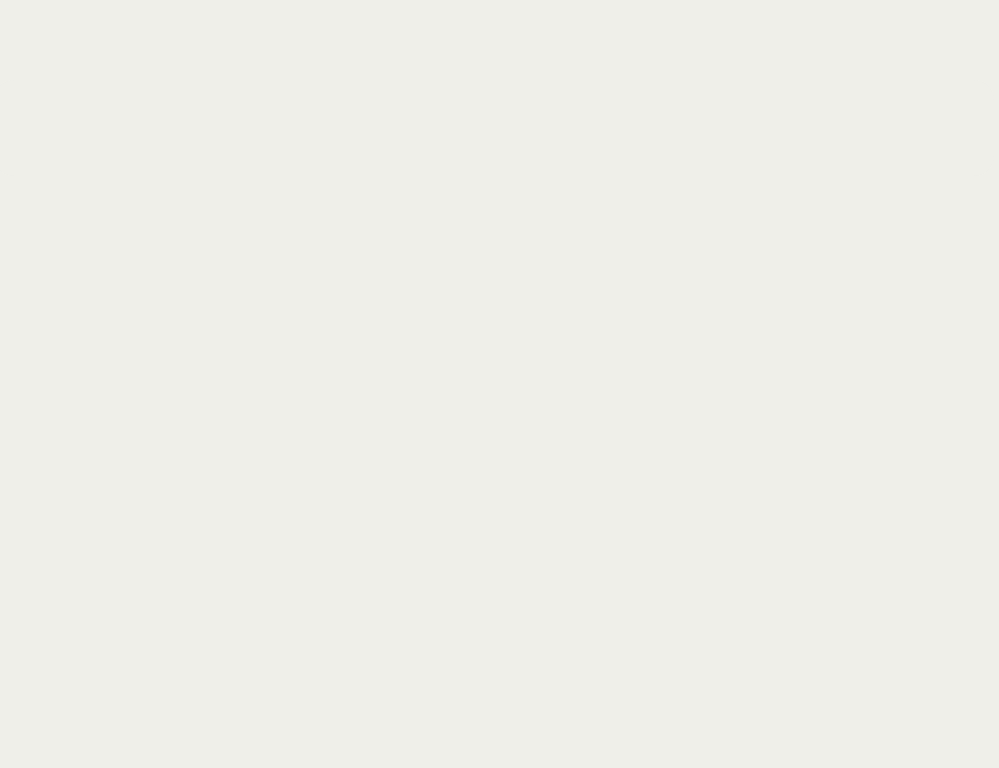
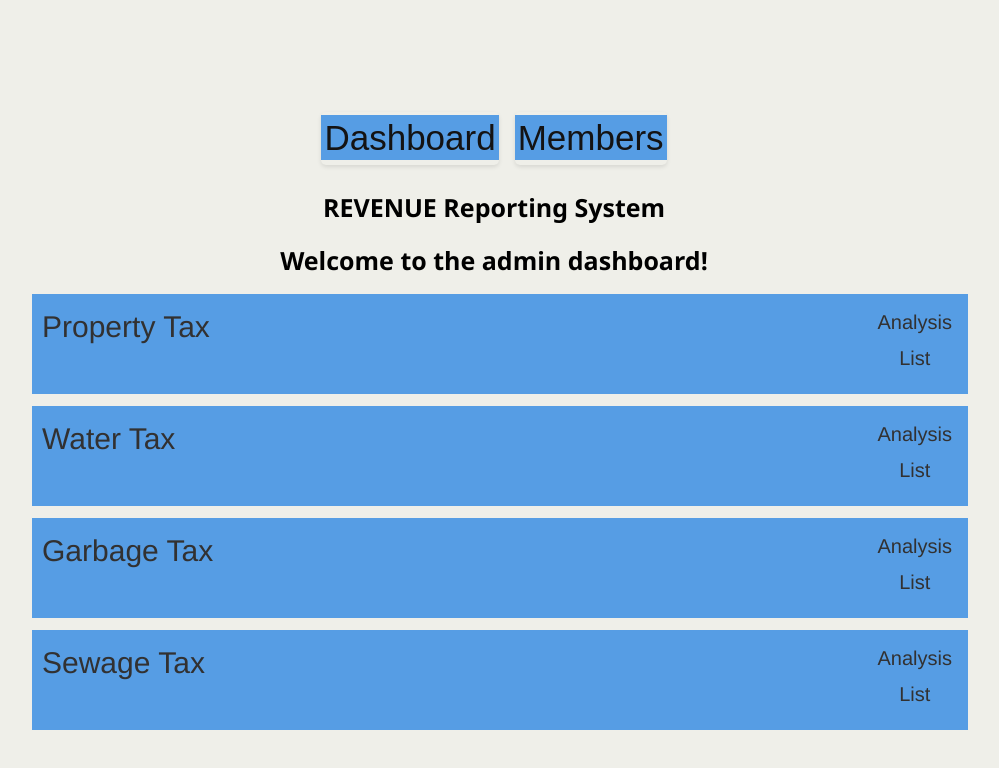
Before and after one commit to A-R-P-I-T-JAIN/Hack-Ndore, a React (Vite) app in the folder Client/: page /admin in a window 1280 px wide. Before the commit this address had no page. Shown: the top 768 px of the page, without its empty margins (146-1145 px from the left). Built offline with nearby package versions, Linux system fonts and the light colour scheme.

Commit message:
revenue reporting system

```diff
--- a/Client/src/App.jsx
+++ b/Client/src/App.jsx
@@ -4,6 +4,7 @@ import {BrowserRouter, Route, Routes} from 'react-router-dom'
 import Home from './components/Home'
 import Login from './components/Login'
 import Register from './components/Register'
+import Admin from './components/Admin'
 
 function App() {
 
@@ -13,6 +14,7 @@ function App() {
       <Route path='/' element={<Home/>} />
       <Route path='/login' element={<Login/>} />
       <Route path='/register' element={<Register/>} />
+      <Route path='/admin/*' element={<Admin/>}/>
 
     </Routes>
     </BrowserRouter>
--- /dev/null
+++ b/Client/src/components/Admin.css
@@ -0,0 +1,152 @@
+body {
+    font-family: Arial, sans-serif;
+  }
+
+  nav {
+    color: rgb(11, 10, 10);
+    font-size: 35px;
+    display: flex;
+    justify-content: center;
+
+  }
+
+  nav ul {
+    list-style-type: none;
+    display: flex;
+    justify-content: center;
+    padding:0 85px;
+    gap: 1rem;
+  }
+
+  nav a {
+    color: rgb(20, 19, 19);
+    text-decoration: none;
+    transition: color 0.2s;
+    width:200px;
+  }
+
+  nav a:hover {
+    color:black;
+  }
+
+  .container {
+    padding: 2rem;
+  }
+
+  h1 {
+    color: #333;
+  }
+
+  ul {
+    list-style-type: none;
+    padding: 0;
+  }
+
+  li {
+    margin-bottom: 1rem;
+    border-radius: 5px;
+    box-shadow: 0 2px 4px rgba(0, 0, 0, 0.1);
+    transition: transform 0.2s, box-shadow 0.2s;
+  }
+  img{
+    width:430px;
+    margin-top:10px;
+  }
+
+  li:hover {
+    transform: translateY(-5px);
+    box-shadow: 0 4px 8px rgba(0, 0, 0, 0.2);
+  }
+  .contain{
+    display: flex;
+    flex-direction: column;
+  }
+  .info{
+    display: flex;
+    width:100%;
+    height:100px;
+    color:rgb(50, 49, 49);
+    font-size: 30px;
+    padding: 10px;
+    align-content: center;
+    justify-content: space-between;
+    font-family: 'Franklin Gothic Medium', 'Arial Narrow', Arial, sans-serif;
+    background-color: rgb(86, 157, 228);
+    margin:6px;
+  }
+  .info:hover {
+    transform: translateY(-5px);
+    box-shadow: 0 4px 8px rgba(0, 0, 0, 0.2);
+  }
+  .info button{
+    background-color: rgb(86, 157, 228);
+  }
+  .test{
+    background-color: rgb(86, 157, 228);
+    font-size: 20px;
+    display: flex;
+    flex-direction: column;
+  }
+  a{
+    padding: 3px;
+    background-color: rgb(86, 157, 228);
+  }
+  a:hover{
+    color: #6a6565;
+  }
+
+  .dashboard h1, p{
+  font-size: 25px;
+  padding: 8px 0;
+  color: black;
+  font-family:'Segoe UI', Tahoma, Geneva, Verdana, sans-serif;
+  font-weight: 800;
+  }
+  .memberList, .memberListG, .memberListS,.memberListW{
+    border: 1px solid black;
+    padding: 10px;
+  }
+  .memberList li{
+   height: 50px;
+   font-size: 25px;
+   background-color: rgb(190, 97, 97);
+  }
+  .memberListG li{
+    height: 50px;
+    font-size: 25px;
+    background-color: rgb(190, 97, 97);
+   }
+   .memberListS li{
+    height: 50px;
+    font-size: 25px;
+    background-color: rgb(190, 97, 97);
+   }
+   .memberListW li{
+    height: 50px;
+    font-size: 25px;
+    background-color: rgb(190, 97, 97);
+   }
+  .memberList h1{
+    font-size: 25px;
+    padding: 10px;
+    margin-bottom: 50px;
+  }
+  .memberListS h1{
+    font-size: 25px;
+    padding: 10px;
+    margin-bottom: 50px;
+  }
+  .memberListG h1{
+    font-size: 25px;
+    padding: 10px;
+    margin-bottom: 50px;
+  }
+  .memberListW h1{
+    font-size: 25px;
+    padding: 10px;
+    margin-bottom: 50px;
+  }
+
+  .dashboard button{
+    padding-bottom: 30px;
+  }
--- /dev/null
+++ b/Client/src/components/Admin.jsx
@@ -0,0 +1,25 @@
+import './Admin.css';
+import { BrowserRouter as Router, Route, Routes } from 'react-router-dom';
+import Dashboard from './Dashboard';
+import MembersList from './MembersList';
+import MembersListW from './MembersListW';
+import MembersListG from './MembersListG';
+import MembersListS from './MembersListS';
+import Navbars from './Navbars';
+
+export default function Admin() {
+  return (
+
+      <div>
+        <Navbars/>
+        <Routes>
+          <Route path="/" element={<Dashboard />} />
+          <Route path="/members" element={<MembersList />} />
+          <Route path="/membersW" element={<MembersListW/>}/>
+          <Route path="/membersG" element={<MembersListG/>}/>
+          <Route path="/membersS" element={<MembersListS/>}/>
+        </Routes>
+      </div>
+
+  );
+}
--- /dev/null
+++ b/Client/src/components/Dashboard.jsx
@@ -0,0 +1,47 @@
+import React from 'react';
+import { BrowserRouter as Router, Route, Routes } from 'react-router-dom';
+import MembersList from './MembersList';
+import { Link } from 'react-router-dom';
+
+function Dashboard() {
+  return (
+    <div className="dashboard">
+      <h1>REVENUE Reporting System</h1>
+      <p >Welcome to the admin dashboard!</p>
+
+      <div className="contain">
+
+      <div className="info">
+        Property Tax
+        <div className="test">
+      <a><Link to="/admin/analysis">Analysis</Link></a>
+      <a><Link to="/admin/members">List</Link></a>
+      </div>
+      </div>
+
+      <div className="info">Water Tax
+      <div className="test">
+      <a><Link to="/admin/analysis">Analysis</Link></a>
+      <a><Link to="/admin/membersW">List</Link></a>
+      </div>
+      </div>
+
+      <div className="info">Garbage Tax
+      <div className="test">
+      <a><Link to="/admin/analysis">Analysis</Link></a>
+      <a><Link to="/admin/membersG">List</Link></a>
+      </div>
+
+      </div>
+      <div className="info">Sewage Tax
+      <div className="test">
+      <a><Link to="/admin/analysis">Analysis</Link></a>
+      <a><Link to="/admin/membersS">List</Link></a>
+      </div>
+      </div>
+      </div>
+    </div>
+  );
+}
+
+export default Dashboard;
--- /dev/null
+++ b/Client/src/components/MembersList.jsx
@@ -0,0 +1,22 @@
+import React from 'react';
+
+const members = [
+  { id: 1, name: 'John Doe' },
+  { id: 2, name: 'Jane Smith' },
+  { id: 3, name: 'Alice Johnson' },
+];
+
+function MembersList() {
+  return (
+    <div class="memberList">
+      <h1>Members List</h1>
+      <ul>
+        {members.map(member => (
+          <li key={member.id}>{member.name}</li>
+        ))}
+      </ul>
+    </div>
+  );
+}
+
+export default MembersList;
--- /dev/null
+++ b/Client/src/components/MembersListG.jsx
@@ -0,0 +1,25 @@
+import React from 'react';
+
+const members = [
+  { id: 1, name: 'John Doe' },
+  { id: 2, name: 'Eve Robert' },
+//   { id: 3, name: 'Emma will' },
+//   { id: 4, name: 'Cruze wode' },
+//   { id: 5, name: 'Justin Hailer' },
+//   { id: 6, name: 'Rose Mary' },
+];
+
+function MembersListG() {
+  return (
+    <div class="memberListG">
+      <h1>Members List</h1>
+      <ul>
+        {members.map(member => (
+          <li key={member.id}>{member.name}</li>
+        ))}
+      </ul>
+    </div>
+  );
+}
+
+export default MembersListG;
--- /dev/null
+++ b/Client/src/components/MembersListS.jsx
@@ -0,0 +1,28 @@
+import React from 'react';
+
+const members = [
+  { id: 1, name: 'John Doe' },
+  { id: 2, name: 'Eve Robert' },
+  { id: 3, name: 'Emma will' },
+  { id: 4, name: 'Cruze wode' },
+  { id: 5, name: 'Justin Hailer' },
+  { id: 6, name: 'Rose Mary' },
+  { id: 7, name: 'Cruze wode' },
+  { id: 8, name: 'Justin Hailer' },
+  { id: 9, name: 'Rose Mary' },
+];
+
+function MembersListS() {
+  return (
+    <div class="memberListS">
+      <h1>Members List</h1>
+      <ul>
+        {members.map(member => (
+          <li key={member.id}>{member.name}</li>
+        ))}
+      </ul>
+    </div>
+  );
+}
+
+export default MembersListS;
--- /dev/null
+++ b/Client/src/components/MembersListW.jsx
@@ -0,0 +1,25 @@
+import React from 'react';
+
+const members = [
+  { id: 1, name: 'John Doe' },
+  { id: 2, name: 'Eve Robert' },
+  { id: 3, name: 'Emma will' },
+  { id: 4, name: 'Cruze wode' },
+  { id: 5, name: 'Justin Hailer' },
+  { id: 6, name: 'Rose Mary' },
+];
+
+function MembersListW() {
+  return (
+    <div class="memberListW">
+      <h1>Members List</h1>
+      <ul>
+        {members.map(member => (
+          <li key={member.id}>{member.name}</li>
+        ))}
+      </ul>
+    </div>
+  );
+}
+
+export default MembersListW;
--- /dev/null
+++ b/Client/src/components/Navbars.jsx
@@ -0,0 +1,15 @@
+import React from 'react';
+import { Link } from 'react-router-dom';
+
+function Navbars() {
+  return (
+    <nav>
+      <ul>
+        <li><Link to="/admin">Dashboard</Link></li>
+        <li><Link to="/admin/members">Members</Link></li>
+      </ul>
+    </nav>
+  );
+}
+
+export default Navbars;
--- a/Client/src/components/phone-login.css
+++ b/Client/src/components/phone-login.css
@@ -1,10 +1,10 @@
-*{
+/* *{
     font-size: x-large;
     color: rgb(0, 0, 0);
     font-weight: 700;
     border-radius: 20px;
 
-}
+} */
 .submit{
     background-color: rgb(34, 106, 179);
     color: aliceblue;
```
Also changed, not shown: Client/src/components/login.css (line endings or trailing spaces).
